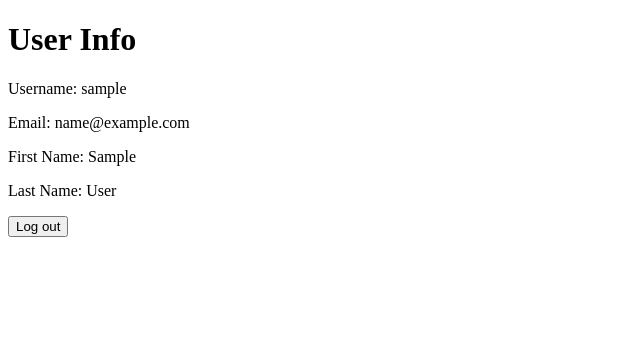
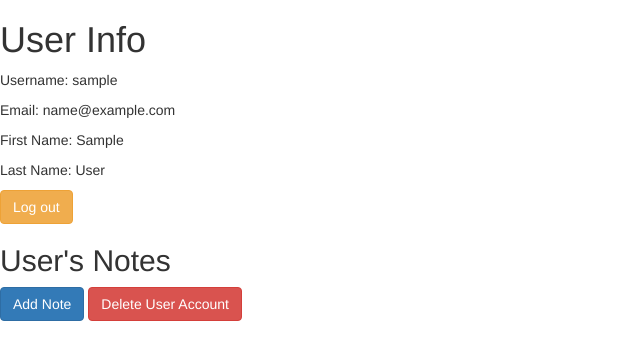
Before and after one commit to GeigerTiger55/flaks-notes, a Flask app: a page that uses templates/base.html in a window 1280 px wide. Shown: the top 360 px of the page, without its empty margins (0-640 px from the left). Run offline with Flask 2, Linux system fonts and the light colour scheme; the visitor is signed in with stand-in values (Sample User, id 1); tables that the repository leaves empty hold one stand-in row (values such as "Sample post").

Commit message:
started adding notes and form to add notes

```diff
--- a/app.py
+++ b/app.py
@@ -2,9 +2,9 @@
 
 from flask import Flask, render_template, redirect, flash, session
 from flask_debugtoolbar import DebugToolbarExtension
-from models import User, db, connect_db
+from models import User, db, connect_db, Note
 from flask_bcrypt import Bcrypt
-from forms import RegistrationForm, LoginForm, CSRFProtectForm
+from forms import RegistrationForm, LoginForm, AddNoteForm, CSRFProtectForm
 
 bcrypt = Bcrypt()
 
@@ -27,6 +27,7 @@ def show_homepage():
 
     return redirect('/register')
 
+################ ROUTES FOR USER LOGININ/REGISTRATION ##########################
 
 @app.route('/register', methods=['GET', 'POST'])
 def show_registration_form():
@@ -91,8 +92,17 @@ def show_user_page(username):
         return redirect("/login")
 
     user = User.query.filter_by(username=session[USER_NAME]).one_or_none()
+
+    #Get user's notes
+    notes = Note.query.filter_by(owner=session[USER_NAME]).all()
+
     form = CSRFProtectForm()
-    return render_template("user_info_page.html", user=user, form=form)
+    return render_template(
+        "user_info_page.html",
+        user=user,
+        form=form,
+        notes=notes,
+        )
 
 
 @app.post('/logout')
@@ -105,3 +115,32 @@ def logout_user():
         session.pop(USER_NAME, None)
 
     return redirect('/')
+
+
+################ ROUTES FOR NOTES ##########################
+
+@app.route('/users/<username>/notes/add', methods=['GET', 'POST'])
+def add_note(username):
+    """ Add note for user
+        - GET: Renders add note form template
+        - POST: saves note data to database, redirects to user info page
+    """
+
+    if 'username' not in session or session[USER_NAME] != username:
+        flash(f"You must login to view that page, you nitwit!")
+        return redirect("/login")
+
+    form = AddNoteForm()
+
+    if form.validate_on_submit():
+        note = Note(
+            owner=username,
+            title=form.title.data,
+            content=form.content.data,
+        )
+
+        db.session.add(note)
+        db.session.commit()
+        return redirect(f"/users/{username}")
+    else:
+        return render_template("note_add.html", form=form)
--- a/forms.py
+++ b/forms.py
@@ -1,7 +1,7 @@
 from ast import Pass
 from flask_wtf import FlaskForm
 from wtforms import StringField, PasswordField, EmailField
-from wtforms.validators import InputRequired
+from wtforms.validators import InputRequired, Email
 
 
 class RegistrationForm(FlaskForm):
@@ -9,7 +9,7 @@ class RegistrationForm(FlaskForm):
 
     username = StringField("Username", validators=[InputRequired()])
     password = PasswordField("Password", validators=[InputRequired()])
-    email = EmailField('Email', validators=[InputRequired()])
+    email = EmailField('Email', validators=[InputRequired(), Email()])
     first_name = StringField("First Name", validators=[InputRequired()])
     last_name = StringField("Last Name", validators=[InputRequired()])
 
@@ -21,5 +21,11 @@ class LoginForm(FlaskForm):
     password = PasswordField("Password", validators=[InputRequired()])
 
 
+class AddNoteForm(FlaskForm):
+    """form to add note"""
+
+    title = StringField("Note Title", validators=[InputRequired()])
+    content = StringField("Note:", validators=[InputRequired()])
+
 class CSRFProtectForm(FlaskForm):
     """form just for csrf protection"""
--- a/templates/base.html
+++ b/templates/base.html
@@ -4,6 +4,9 @@
     <meta charset="UTF-8">
     <meta http-equiv="X-UA-Compatible" content="IE=edge">
     <meta name="viewport" content="width=device-width, initial-scale=1.0">
+
+    <link rel="stylesheet" href="https://cdn.jsdelivr.net/npm/bootstrap@3.4.1/dist/css/bootstrap.min.css" integrity="sha384-HSMxcRTRxnN+Bdg0JdbxYKrThecOKuH5zCYotlSAcp1+c8xmyTe9GYg1l9a69psu" crossorigin="anonymous">
+
     <title>{% block title %} {% endblock %}</title>
 </head>
 <body>
--- a/templates/user_info_page.html
+++ b/templates/user_info_page.html
@@ -13,8 +13,21 @@
  <div>
     <form action="/logout" method="POST">
         {{ form.hidden_tag() }}
-        <button type="submit">Log out</button>
+        <button class="btn btn-warning" type="submit">Log out</button>
     </form>
  </div>
 
+ <h2>User's Notes</h2>
+ <ul>
+ {% for note in notes %}
+    <li><b>{{ note.title }}</b> {{ note.content|truncate(80, True) }}</li>
+ {% endfor %}
+ </ul>
+ <div>
+    <a href="/users/{{ user.username }}/notes/add"
+    class="btn btn-primary" role="button">Add Note</a>
+    <a href="/users/{{ user.username }}/delete"
+    class="btn btn-danger" role="button">Delete User Account</a>
+</div>
+
 {% endblock %}
```
Also changed, not shown: models.py (+27 -1 lines), templates/note_add.html (added, +27 -0 lines).
